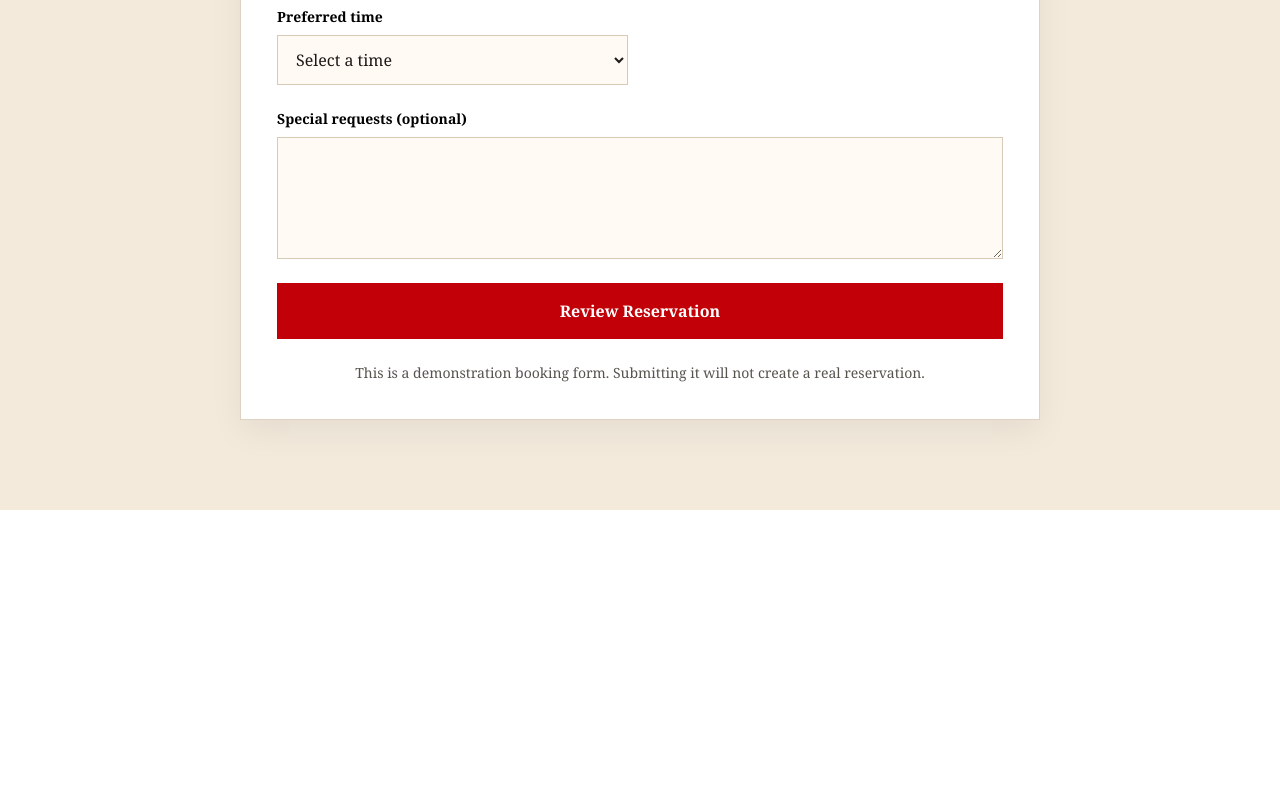
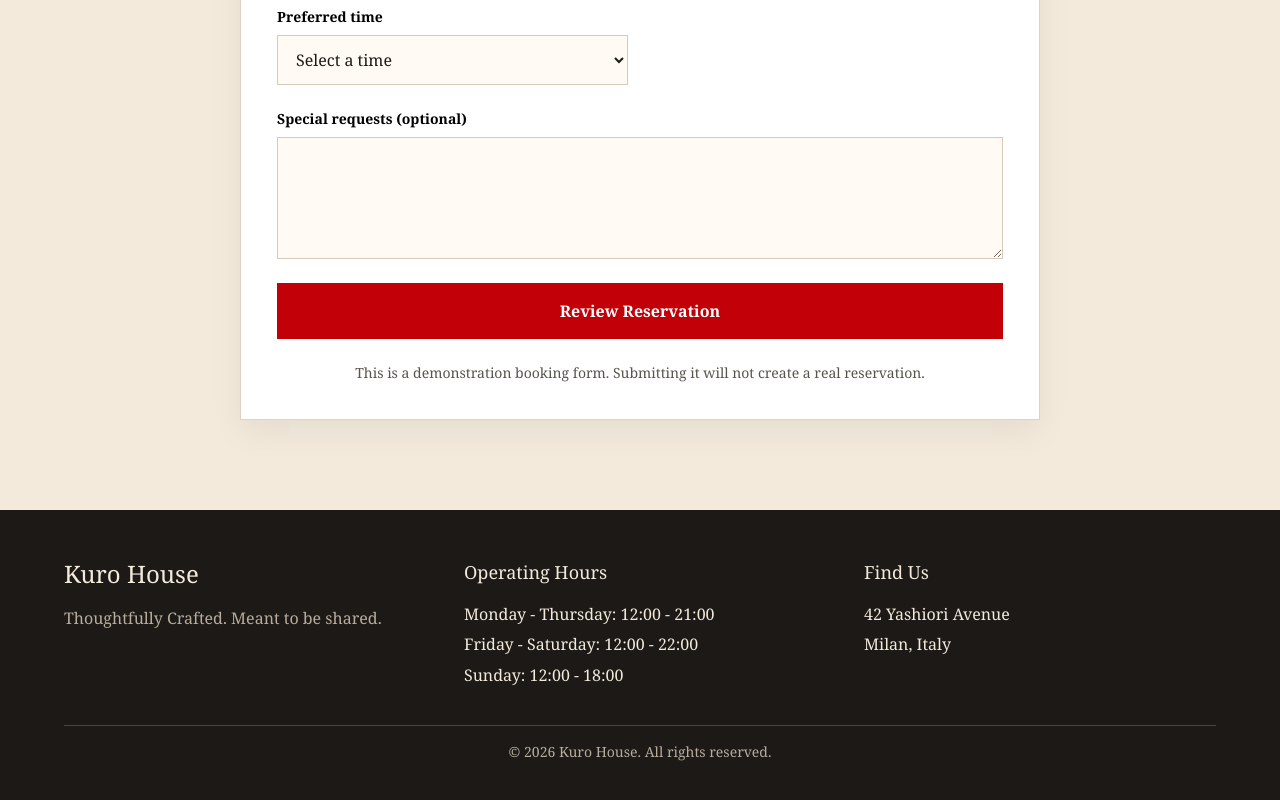
Before and after one commit to Zenala-BM/Kuro-House-Restaurant, a React (Vite) app: page / in a window 1280 px wide. Shown: the part 2630-3430 px from the top of the page. Before the commit the page ends 3140 px from the top, so only its background shows below. Built offline with nearby package versions, Linux system fonts and the light colour scheme.

Commit message:
Footer implemented

```diff
--- a/src/App.jsx
+++ b/src/App.jsx
@@ -4,6 +4,7 @@ import Hero from './components/Hero'
 import Menu from './components/Menu'
 import OurStory from './components/OurStory'
 import Reservations from './components/Reservations'
+import Footer from './components/Footer'
 
 function App() {
   return (
@@ -16,6 +17,7 @@ function App() {
         <OurStory/>
         <Reservations/>
       </main>
+      <Footer/>
     </>
   )
 }
--- /dev/null
+++ b/src/components/Footer.jsx
@@ -0,0 +1,45 @@
+function Footer() {
+  return (
+    <footer
+      id="footer"
+      className="bg-stone-900 px-[5%] py-12 text-[#f3eadc]"
+    >
+
+        <div className="mx-auto flex max-w-[1200px] flex-col justify-between gap-10 sm:flex-row sm:gap-12">
+        {/* Brand */}
+        <div className="min-w-0 flex-1">
+            <h2 className="mb-4 text-2xl font-normal">Kuro House</h2>
+            <p className="text-[#b8ad9d]">
+            Thoughtfully Crafted. Meant to be shared.
+            </p>
+        </div>
+
+        {/* Operating hours */}
+        <div className="min-w-0 flex-1">
+            <h3 className="mb-4 text-lg font-normal">Operating Hours</h3>
+            <p className="my-[0.4rem]">Monday - Thursday: 12:00 - 21:00</p>
+            <p className="my-[0.4rem]">Friday - Saturday: 12:00 - 22:00</p>
+            <p className="my-[0.4rem]">Sunday: 12:00 - 18:00</p>
+        </div>
+
+        {/* Location */}
+        <div className="min-w-0 flex-1">
+            <h3 className="mb-4 text-lg font-normal">Find Us</h3>
+            <p className="my-[0.4rem]">42 Yashiori Avenue</p>
+            <p className="my-[0.4rem]">Milan, Italy</p>
+        </div>
+        </div>
+
+
+
+        <div className="mx-auto mt-8 max-w-7xl border-t border-[#b8ad9d]/30 pt-4 text-center">
+        <p className="text-sm text-[#b8ad9d]">
+            &copy; 2026 Kuro House. All rights reserved.
+        </p>
+        </div>
+
+    </footer>
+  )
+}
+
+export default Footer
```
